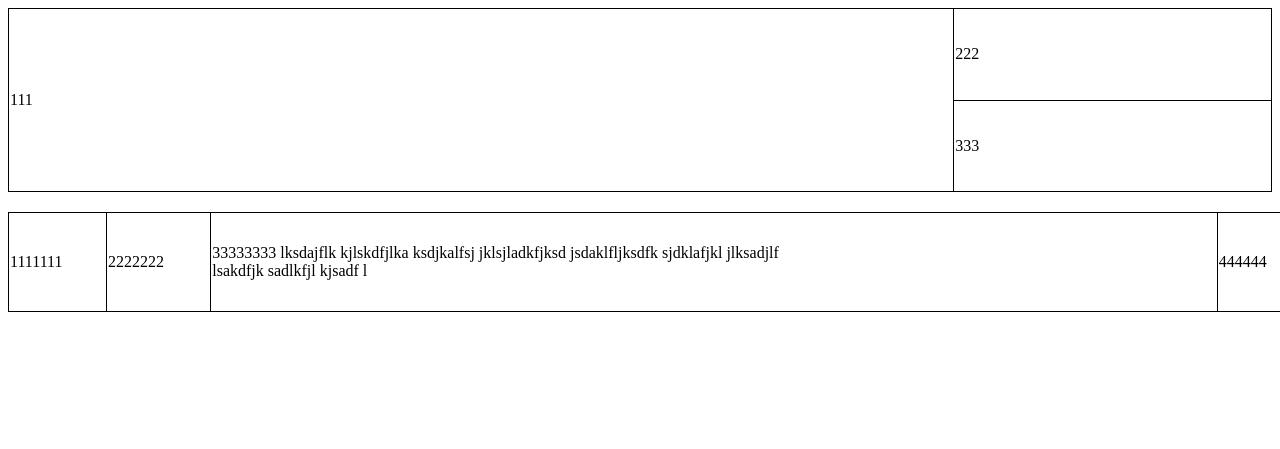
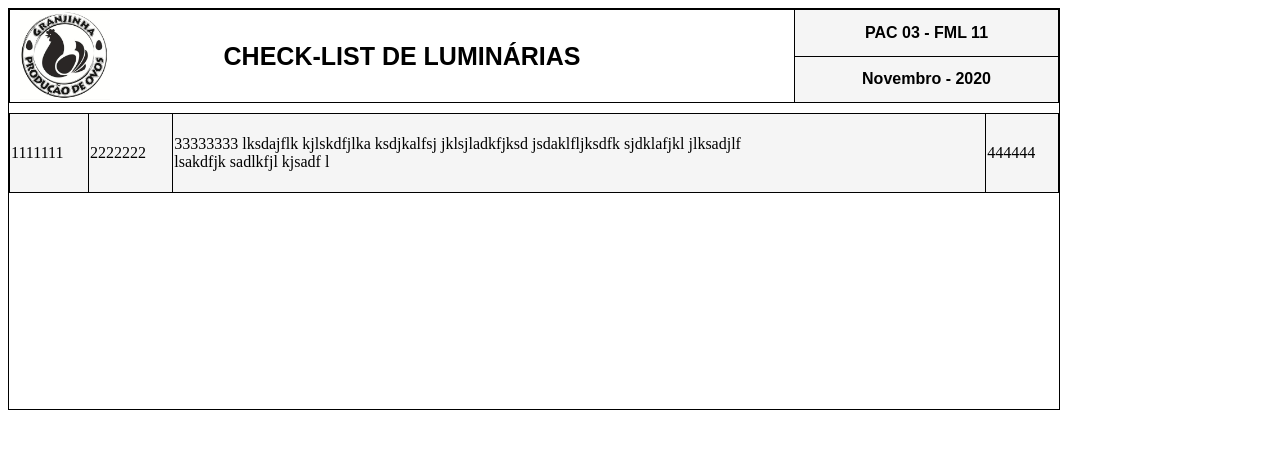
Before and after one commit to andreivims/granjinhasig, a PHP site: page /pac.php in a window 1280 px wide. Shown: the top 449 px of the page. Run offline with PHP 8.4, Linux system fonts and the light colour scheme.

Commit message:
logo granjinha

```diff
--- a/pac.php
+++ b/pac.php
@@ -4,6 +4,41 @@
 	if(isset($_POST['CONTROLE'])) $CONTROLE = filter_input(INPUT_POST, 'CONTROLE', FILTER_SANITIZE_SPECIAL_CHARS);
 	elseif(isset($_GET['CONTROLE'])) $CONTROLE = filter_input(INPUT_GET, 'CONTROLE', FILTER_SANITIZE_SPECIAL_CHARS);
 	else $CONTROLE = "";
+
+
+
+	 if(isset($_GET['ano']))
+	{
+		$ano = $_GET['ano'];
+	}else
+	{
+		 $ano = date('Y');
+	}
+
+	 if(isset($_GET['mes']))
+	{
+		$mes = $_GET['mes'];
+	}else
+	{
+		 $mes = date('m');
+	}
+
+
+	 $mesEscrito = mes_ano($mes, $ano);
+
+	 function mes_ano($mes, $ano)
+	{
+
+		 $meses = array('Janeiro', 'Fevereiro', 'Março', 'Abril', 'Maio', 'Junho', 'Julho', 'Agosto', 'Setembro', 'Outubro', 'Novembro', 'Dezembro');
+
+		 $data = date($ano . '-'. $mes .'-10' );
+
+		 $mesnumero = (int)date('m', strtotime($data));
+
+		 return $meses[$mesnumero-1];
+
+
+	}
 
 
 
@@ -43,18 +78,44 @@
 
 						border: 1px solid black;
 						border-collapse: collapse;
+
+						font-family: ARIAL;
+						text-align: center;
+
+
 					}
 					.cabecalho1{
 						 height: ".( $this->cabecalho1Height )."px;
 						 width: ".($this->cabecalho1Width * $PAC->width)."px;
 						 border: 1px solid black;
 						 border-collapse: collapse;
+
+						 font-size: 25px;
+						 font-weight: bold;
 					}
+
+						 .logo
+						{
+							 float: left;
+							 position: absolute;
+							 top: 0px;
+							 left: 10px;
+
+							 height: 90px;
+							 width: 90px;
+
+
+
+
+						}
 
 					.cabecalho2{
 						 width: ".((1-$this->cabecalho1Width) * $PAC->width)."px;
 						 border: 1px solid black;
 						 border-collapse: collapse;
+
+						 font-weight: bold;
+						 background-color: rgb(245,245,245);
 					}
 
 
@@ -67,7 +128,10 @@
 
 					<table class='tableCabecalho'>
 						<tr>
-							<td rowspan='2' class='cabecalho1'>".($campo1)."</td> <td class='cabecalho2'>".($campo2)."</td>
+							<td rowspan='2' class='cabecalho1'>
+								<div class='logo b_all brz' ><img src='granjinha.jpeg' alt='Granjinha' width=90 height=90></div>
+								".($campo1)."
+							</td> <td class='cabecalho2'>".($campo2)."</td>
 						</tr>
 						<tr>
 							 <!-- td --> <td class='cabecalho2'>".($campo3)."</td>
@@ -102,13 +166,15 @@
 						position: relative;
 						float: left;
 
-						margin-top: 20px;
+						margin-top: 10px;
 
 						border: 1px solid black;
 						border-collapse: collapse;
 
 						height: ".($this->infoHeight)."px;
 						width: ".($PAC->width)."px;
+
+						background-color: rgb(245,245,245);
 					}
 
 
@@ -139,15 +205,17 @@
 
 		}else{
 
-			$heightGeral = 200;
-			$widthGeral = 1300;
+			$heightGeral = 400;
+			$widthGeral = 1050;
+			$pac = new PacGeral($heightGeral, $widthGeral);
 
-			$cabecalho1Height = 180;
+
+			$cabecalho1Height = 90;
 			$cabecalho1Width = 0.75;
 			$cabecalho = new Cabecalho($cabecalho1Height, $cabecalho1Width);
 
 
-			$infoHeight = 100;
+			$infoHeight = 80;
 			$info = new Informativo($infoHeight);
 		}
 
@@ -155,7 +223,7 @@
 
 
 
-		$pac = new PacGeral($heightGeral, $widthGeral);
+
 
 
 
@@ -191,13 +259,13 @@
 
 		<body>
 
-
+			<div style="height: <?PHP echo $pac->height; ?>px; width: <?PHP echo $pac->width; ?>px; border: 1px solid black;">
 <?PHP
 			if($CONTROLE == "pac1"){
 
 			}else{
 
-				$cabecalho->htmlCabecalho("111", "222", "333");
+				$cabecalho->htmlCabecalho("CHECK-LIST DE LUMINÁRIAS", "PAC 03 - FML 11", $mesEscrito ." - ". $ano);
 
 				$infos = array("1111111", "2222222", "33333333 lksdajflk kjlskdfjlka  ksdjkalfsj jklsjladkfjksd   jsdaklfljksdfk   sjdklafjkl  jlksadjlf<Br> lsakdfjk  sadlkfjl kjsadf l", "444444");
 				$info->htmlInformativo($infos);
@@ -206,6 +274,7 @@
 
 ?>
 
+			</div>
 
 
 		</body>
```
Also changed, not shown: granjinha.jpeg (added).
